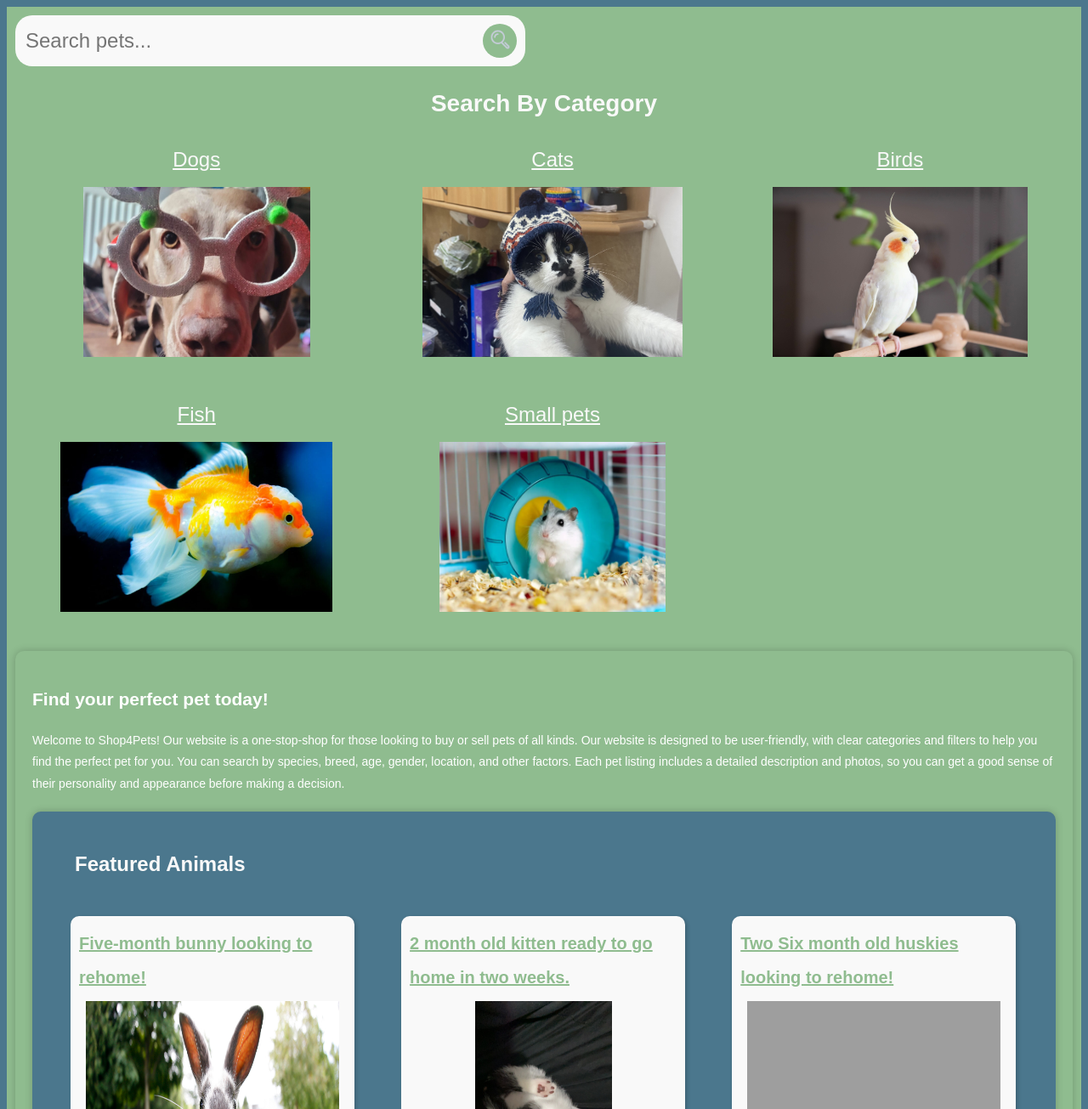
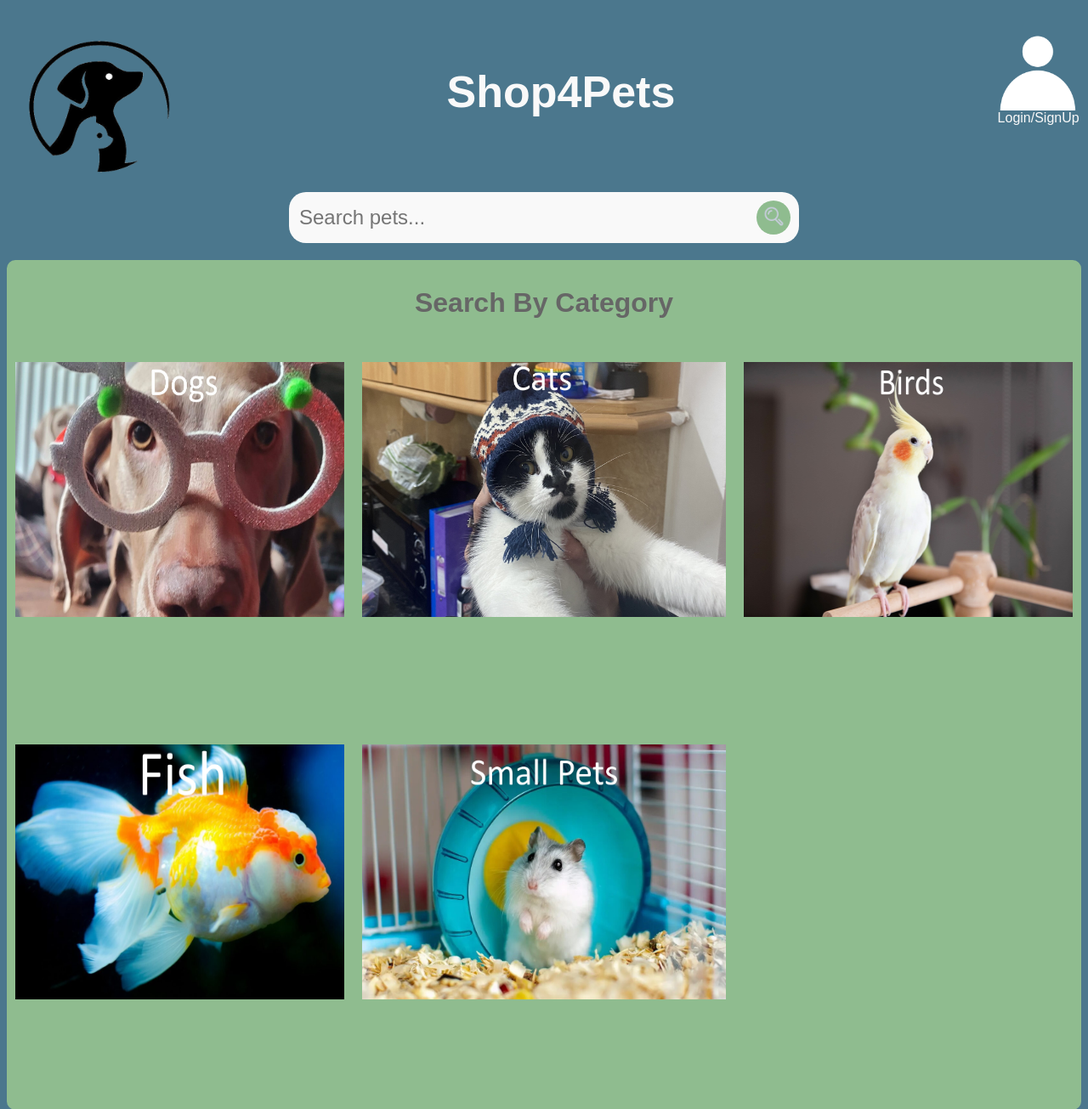
Before and after one commit to Ahmed-AlOnaizi/Shop4Pets, a Django app: page / in a window 1280 px wide. Shown: the top 1305 px of the page at 85% size. Run offline with Django 3.2, Linux system fonts and the light colour scheme; data comes from the database, SQL or seed files in the repository; both versions use the stored data as it was after the commit; data that the repository does not hold is empty; grey boxes are pictures that could not be loaded.

Commit message:
Nav bar changes, functional throughout the website

```diff
--- a/static/css/base.css
+++ b/static/css/base.css
@@ -35,16 +35,16 @@ header {
 #logoSearch {
   background-color: var(--secondary-color);
   color: var(--light-color);
-  padding: 30px;
+  padding: 10px;
   display: grid;
-  grid-template-columns: 30% 60% 10%;
+  grid-template-columns: 40% 50% 10%;
   grid-gap: 10px;
 }
 #loginIcon {
   width:100%;
   height:100%;
-  max-width:100px;
-  max-height:100px;
+  max-width:150px;
+  max-height:150px;
   padding-right:0px;
   float:right;
 }
@@ -85,6 +85,7 @@ footer {
 }
 footer ul{
   list-style-type: none;
+  font-size: 16px;
   float:right;
   grid-row: 1;
   grid-column: 3;
@@ -111,9 +112,11 @@ a:hover{
   display: flex;
   align-items: center;
   border-radius: 20px;
+  margin: -10px auto 20px auto;
   padding: 10px;
   grid-row: 2 / span 1;
   grid-column: 2 / span 2;
+
 }
   #searchBar input {
     background: transparent;
@@ -130,7 +133,7 @@ a:hover{
     border-color: transparent;
   }
   #searchBarButton:hover {
-    background-color: #ba4225;
+    background-color: #568c56;
   }
   #searchBarButton img {
     height: 25px;
@@ -194,21 +197,21 @@ a:hover{
 
 
 #CategoriesOfAnimals {
-
-  height: 600px;
+  background-color: var(--primary-color);
+  height: 1000px;
   display:grid;
   text-align: center;
+  grid-template-rows: 10% 45% 45%;
   font-size: 24px;
-
+  margin-bottom: 20px;
+  border-radius: 10px;
 }
   #CategoriesOfAnimals img {
     aspect-ratio:initial;
     max-width: 95%;
-    height: 200px;
+    height: 300px;
     display: block;
-    margin: 10px 0px 0px 10px;
-    margin-left: auto;
-    margin-right: auto;
+    margin: 20px auto 10px auto;
   }
   #CategoriesOfAnimals a {
     color: var(--light-color);
@@ -266,6 +269,7 @@ a:hover{
     }
 
   #featuredAdvertBox p {
+    color: black;
     font-size: 16px;
     margin: 0;
   }
@@ -274,8 +278,9 @@ a:hover{
   #aboutUs {
     color: var(--light-color);
     background-color: var(--primary-color);
+    border-radius: 10px;
   }
-  #aboutUs h1{
+  #aboutUs h1 h2{
 
     font-size: 36px;
     color: var(--light-color);
@@ -292,11 +297,7 @@ a:hover{
   #aboutUs strong {
     font-weight:bold;
   }
-  #aboutUs h2 {
-    font-size: 24px;
-    color: #333;
-    margin-bottom: 20px;
-}
+
 
 
 /* Style the img element */
@@ -311,9 +312,8 @@ a:hover{
   display: grid;
   grid-template-columns: 25% 25% 25% 25%;
   grid-gap: 5px;
-  margin: 20px 0 0 20px;
-  margin-left: auto;
-  margin-right: auto;
+
+  margin: 20px auto 20px auto;
   padding: 20px;
   border-radius: 10px;
   box-shadow: 0 0 10px rgba(0,0,0,0.2);
@@ -321,6 +321,7 @@ a:hover{
   #teamMember {
     list-style-type: none;
     background-color: var(--light-color);
+    font-weight: bold;
     margin:25px;
     padding: 10px;
     border-radius: 10px;
--- a/templates/pets/ad_detail.html
+++ b/templates/pets/ad_detail.html
@@ -5,11 +5,11 @@
 {% endblock %}
 
 {% block body_block %}
+
     <h1>{{ ad.title }}</h1>
     <img src="{{ ad.image.url }}" alt="{{ ad.title }}">
     <p>{{ ad.description }}</p>
     <p>Contact information: {{ ad.contact_info }}</p>
     <p>Location: {{ ad.location }}</p>
 	<p><a href="{% url 'pets:delete_advert' ad.id %}" class="btn btn-danger">Delete Advert</a></p>
-
 {% endblock %}
--- a/templates/pets/base.html
+++ b/templates/pets/base.html
@@ -1,58 +1,72 @@
 <!DOCTYPE html>
 {% load static %}
 {% load pets_template_tags %}
-<link rel="stylesheet" href="../../static/css/base.css">
+
 
 <html>
-    <header lang="en">
-    {% block header_block %}
+
+    <head lang="en">
+        <link rel="stylesheet" href="../../static/css/base.css">
+        <meta charset="UTF-8" />
+    </head>
+    <body>
+        <div>
+
         <nav>
+
             <div class="logo-search" id="logoSearch">
-            <a href="#"><img src="{% static 'images/logo.png' %}" alt="Shop4Pets logo" id = "logo"> </a>
-            <h1 id = "Title">Welcome to Shop4Pets </h1>
+                <a href="{% url 'pets:home' %}"><img src="{% static 'images/logo.png' %}" alt="Shop4Pets logo" id = "logo"> </a>
+                <h1 id = "Title">Shop4Pets </h1>
 
-
+                {% if user.is_authenticated %}
+                    <div id="login">
+                        <button id="loginButton"><img src="{% static 'images/login.png' %}" id="loginIcon"><br>Profile</button>
+                        <div id="loginDropdown">
+                            <a href="{% url 'pets:add_advert' %}">Create a New Pet Advert</a>
+                            <a href="{% url 'pets:restricted' %}">Restricted Page</a>
+                            <a href="{% url 'pets:logout' %}">Logout</a>
+                        </div>
+                    </div>
+                {% else %}
                     <div id="login">
                         <button id="loginButton"><img src="{% static 'images/login.png' %}" id="loginIcon"><br>Login/SignUp</button>
                         <div id="loginDropdown">
-                    <a href="#">Login</a>
-                    <a href="#">Sign Up</a>
+                            <a href="{% url 'pets:login' %}">Login</a>
+                            <a href="{% url 'pets:register' %}">Sign Up</a>
                         </div>
                     </div>
-
+                {% endif %}
             </div>
         </nav>
-        <meta charset="UTF-8" />
-    </header>
-    {% endblock %}
-    <body>
-        <div>
         {% block body_block %}
+
         {% endblock %}
         </div>
         <div>
              <!--{% block sidebar_block %}-->
                  {% get_category_list %}
              {% endblock %}
+             <footer>
+                <div class="footer-content">
+                    <div class="logo">
+                        <a href="{% url 'pets:home' %}"><img src="{% static 'images/logo.png' %}" alt="Shop4Pets logo" id= "logo"></a>
                     </div>
-        <hr />
-        <div>
-            {% block footer %}
+                    <div class="socials">
+                        <a href="#"><i class="fa fa-facebook"></i></a>
+                        <a href="#"><i class="fa fa-twitter"></i></a>
+                        <a href="#"><i class="fa fa-instagram"></i></a>
+                    </div>
+                </div>
                 <ul>
-                {% if user.is_authenticated %}
-                    <li><a href="{% url 'pets:add_advert' %}">Create a New Pet Advert</a></li>
-                    <li><a href="{% url 'pets:restricted' %}">Restricted Page</a></li>
-                    <li><a href="{% url 'pets:logout' %}">Logout</a></li>
-                {% else %}
-                    <li><a href="{% url 'pets:register' %}">Sign Up</a></li>
-                    <li><a href="{% url 'pets:login' %}">Login</a></li>
-                {% endif %}
                         <li><a href="{% url 'pets:about' %}">About</a></li>
                         <li><a href="{% url 'pets:home' %}">Homepage</a></li>
                         <li><a href="{% url 'pets:reviews' %}">Reviews</a></li>
                         <li><a href="{% url 'pets:faq' %}">FAQ</a></li>
                 </ul>
-            {% endblock %}
+                <div class="footer-bottom">
+                    <p>© 2023 Shop4Pets. All Rights Reserved.</p>
                 </div>
+            </footer>
+
     </body>
 </html>
--- a/templates/pets/home.html
+++ b/templates/pets/home.html
@@ -3,43 +3,34 @@
 {% block title_block %}
     Welcome to Shop4Pets!
 {% endblock %}
-{% block header_block %}
-
+    {% block body_block %}
         <form action="#" method="get" id="searchBar">
             <input type="text" placeholder="Search pets...">
-            <button href = "{% url 'pets:search' %}"  id="searchBarButton">
-                <img src="{% static 'images/search.png' %}"></button><!-- type="submit" -->
+            <button href = "{% url 'pets:search' %}"  id="searchBarButton"><img src="{% static 'images/search.png' %}"></button><!-- type="submit" -->
         </form>
-        <h1 style="text-align: center;"> Search By Category </h1>
+
         <div id = "CategoriesOfAnimals">
+            <h1 style = "grid-column: 2; grid-row: 1; font-size: 32px;"> Search By Category </h1>
 
 
-
-            <div style = "grid-column: 1; grid-row: 1;">
-                <a href="#">Dogs
-                <img src="{% static 'images/dogCategory.jpg' %}" alt = "Category of dogs"/></a>
-
+            <div style = "grid-column: 1; grid-row: 2;">
+                <a href="#"><img src="{% static 'images/dogCategory.jpg' %}" alt = "Category of dogs"/></a>
             </div>
 
-            <div style = "grid-column: 2; grid-row: 1";>
-                <a href="#">Cats
-                <img src ="{%static 'images/miloCategory.jpg'  %}" alt = "Category of cats"/></a>
+            <div style = "grid-column: 2; grid-row: 2";>
+                <a href="#"><img src ="{%static 'images/miloCategory.jpg'  %}" alt = "Category of cats"/></a>
             </div>
-            <div style = "grid-column: 3; grid-row: 1;">
-                <a href="#">Birds
-                <img src ="{% static 'images/birdCategory.jpg' %}" alt = "Category of birds"/></a>
+            <div style = "grid-column: 3; grid-row: 2;">
+                <a href="#"><img src ="{% static 'images/birdCategory.jpg' %}" alt = "Category of birds"/></a>
             </div>
-            <div style = "grid-column: 1; grid-row: 2;">
-                <a href="#">Fish
-                <img src ="{% static 'images/fishCategory.jpg' %}" alt = "Category of fish"/></a>
+            <div style = "grid-column: 1; grid-row: 3;">
+                <a href="#"><img src ="{% static 'images/fishCategory.jpg' %}" alt = "Category of fish"/></a>
             </div>
-            <div style = "grid-column: 2; grid-row: 2;">
-                <a href="#">Small pets
-                <img src = "{% static 'images/hamsterCategory.jpg' %}" alt = "Category of small pets"/></a>
+            <div style = "grid-column: 2; grid-row: 3;">
+                <a href="#"><img src = "{% static 'images/hamsterCategory.jpg' %}" alt = "Category of small pets"/></a>
             </div>
         </div>
-{% endblock %}
-{% block body_block %}
+
 
 
     <main>
@@ -138,34 +129,3 @@
 
     </main>
 {% endblock %}
-{% block footer %}
-    <footer>
-        <div class="footer-content">
-            <div class="logo">
-                <a href="#"><img src="{% static 'images/logo.png' %}" alt="Shop4Pets logo" id= "logo"></a>
-            </div>
-            <div class="socials">
-                <a href="#"><i class="fa fa-facebook"></i></a>
-                <a href="#"><i class="fa fa-twitter"></i></a>
-                <a href="#"><i class="fa fa-instagram"></i></a>
-            </div>
-        </div>
-        <ul>
-             {% if user.is_authenticated %}
-                <li><a href="{% url 'pets:add_advert' %}">Create a New Pet Advert</a></li>
-                <li><a href="{% url 'pets:restricted' %}">Restricted Page</a></li>
-                <li><a href="{% url 'pets:logout' %}">Logout</a></li>
-            {% else %}
-                <li><a href="{% url 'pets:register' %}">Sign Up</a></li>
-                <li><a href="{% url 'pets:login' %}">Login</a></li>
-            {% endif %}
-                <li><a href="{% url 'pets:about' %}">About</a></li>
-                <li><a href="{% url 'pets:home' %}">Homepage</a></li>
-                <li><a href="{% url 'pets:reviews' %}">Reviews</a></li>
-                <li><a href="{% url 'pets:faq' %}">FAQ</a></li>
-        </ul>
-        <div class="footer-bottom">
-            <p>© 2023 Shop4Pets. All Rights Reserved.</p>
-        </div>
-    </footer>
-{% endblock %}
```
Also changed, not shown: db.sqlite3, pets/static/images/birdCategory.jpg, pets/static/images/dogCategory.jpg, pets/static/images/fishCategory.jpg, pets/static/images/hamsterCategory.jpg, pets/static/images/milo.jpg, pets/static/images/miloCategory.jpg, static/images/login.png, 1 other file. Lines whose indentation alone changed are shown as unchanged.
